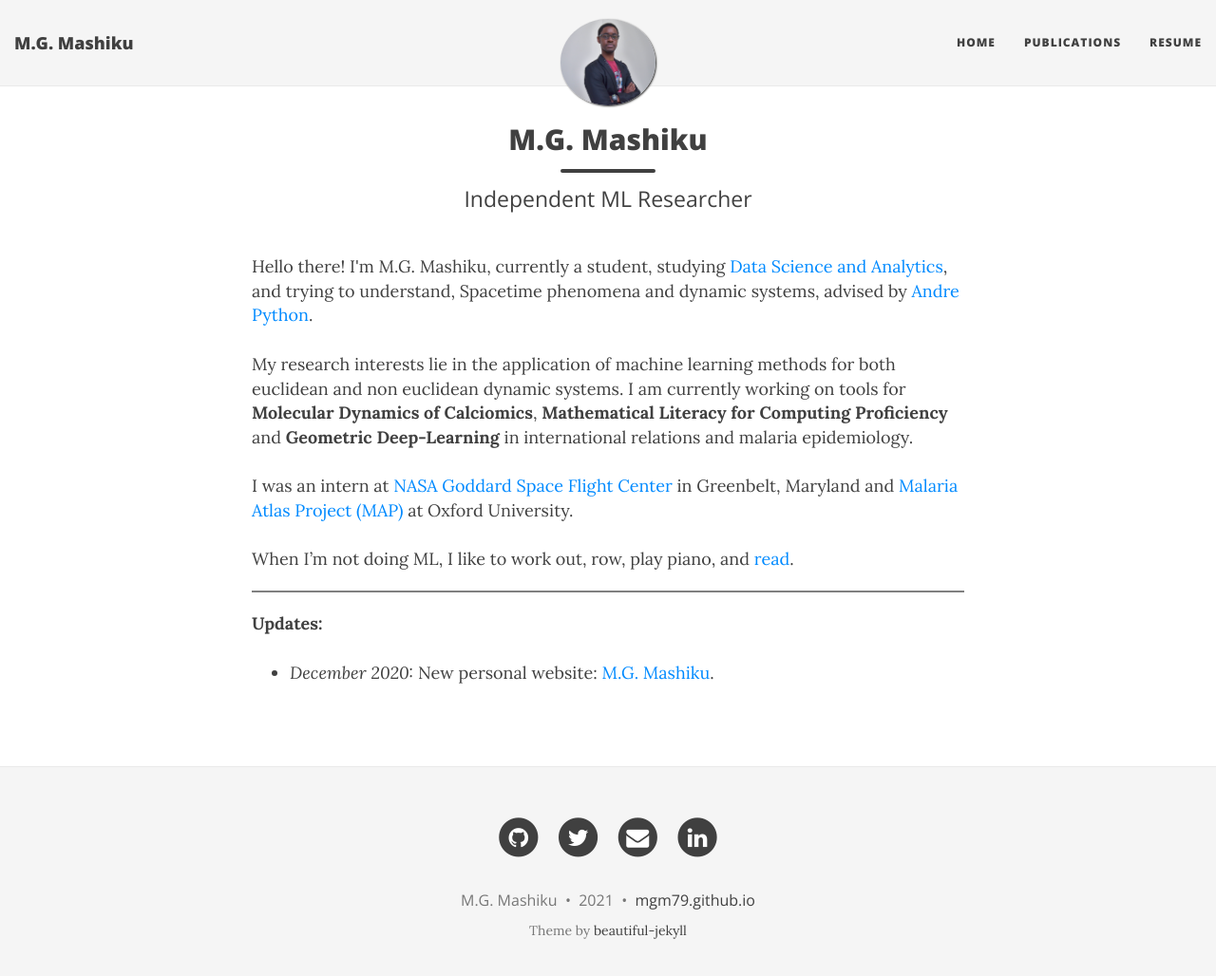
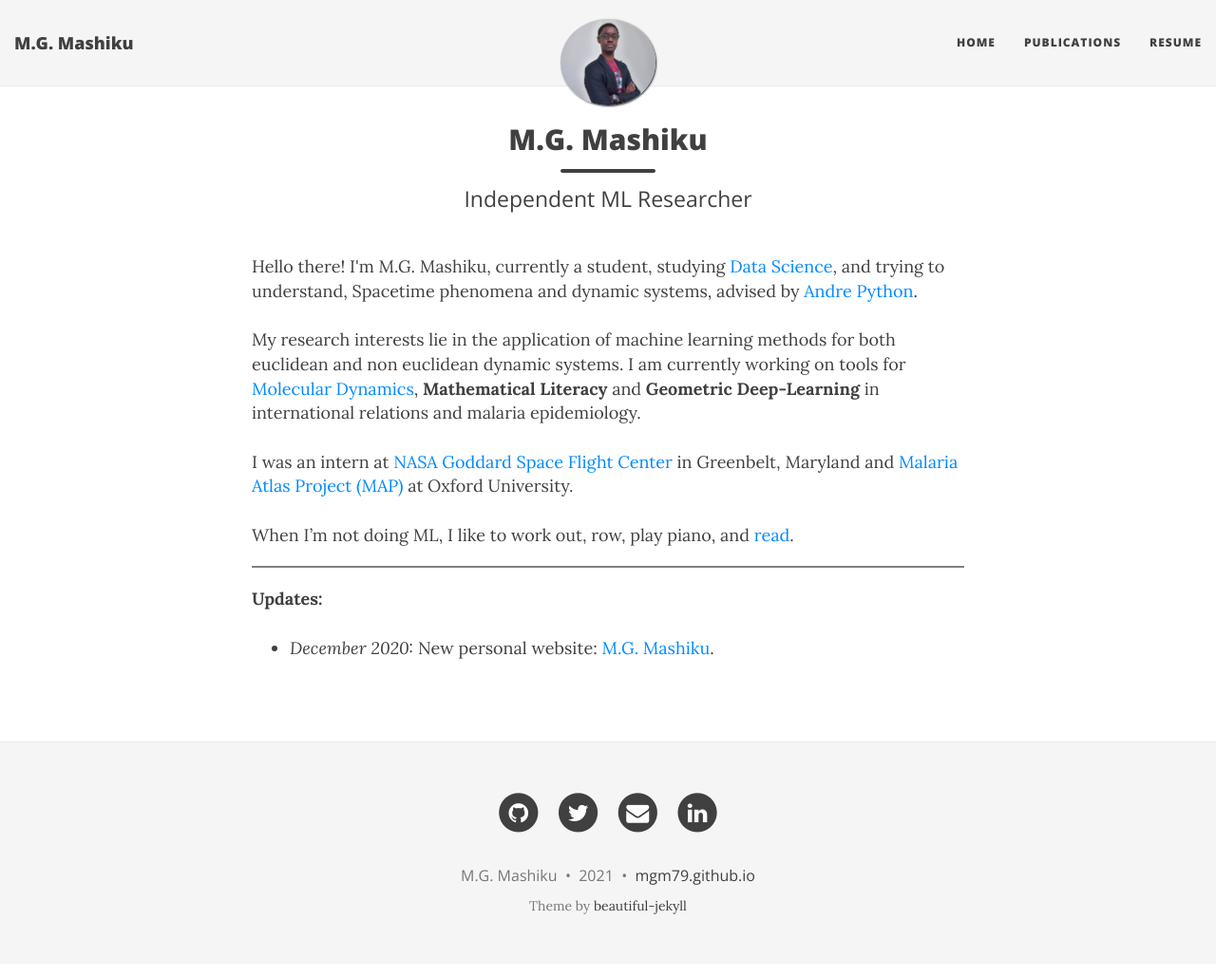
Before and after one commit to mgm79/mgm79.github.io, a Jekyll site: the page built from index.html, in a window 1280 px wide and 1041 px high. Shown: the top 1028 px of the window at 95% size. Built offline with Jekyll 4.4.1, drawn with Linux system fonts in a browser that asks for light colours; nearby versions of some CDN libraries; the list of posts is cut into pages by our own code.

Commit message:
update index.html
calciomics href

```diff
--- a/index.html
+++ b/index.html
@@ -5,9 +5,9 @@
 use-site-title: true
 ---
 
-<br>Hello there! I'm M.G. Mashiku, currently a student, studying <a href="https://en.wikipedia.org/wiki/Data_science">Data Science and Analytics</a>, and trying to understand, Spacetime phenomena and dynamic systems, advised by <a href="https://sites.google.com/view/andrepython">Andre Python</a>.<br><br>
+<br>Hello there! I'm M.G. Mashiku, currently a student, studying <a href="https://en.wikipedia.org/wiki/Data_science">Data Science</a>, and trying to understand, Spacetime phenomena and dynamic systems, advised by <a href="https://sites.google.com/view/andrepython">Andre Python</a>.<br><br>
 
-My research interests lie in the application of machine learning methods for both euclidean and non euclidean dynamic systems. I am currently working on tools for <b>Molecular Dynamics of Calciomics</b>, <b>Mathematical Literacy for Computing Proficiency</b> and <b>Geometric Deep-Learning</b> in international relations and malaria epidemiology.<br><br>
+My research interests lie in the application of machine learning methods for both euclidean and non euclidean dynamic systems. I am currently working on tools for <a href="https://calciomics.org">Molecular Dynamics</a>, <b>Mathematical Literacy</b> and <b>Geometric Deep-Learning</b> in international relations and malaria epidemiology.<br><br>
 
 I was an intern at <a href="https://www.nasa.gov/goddard">NASA Goddard Space Flight Center</a> in Greenbelt, Maryland and <a href="https://malariaatlas.org/group/geospatial-risk-stratification-elimination-mapping/">Malaria Atlas Project (MAP)</a> at Oxford University.<br><br>
 
```
